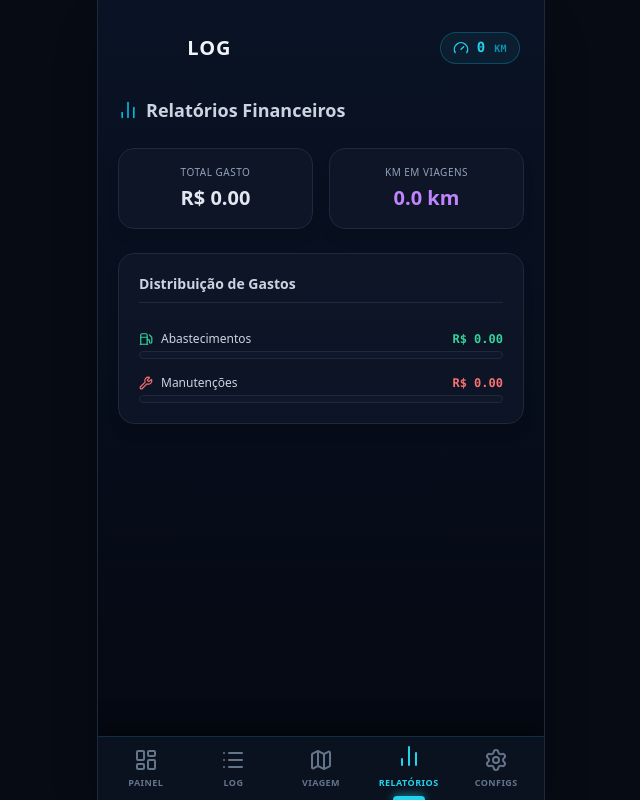
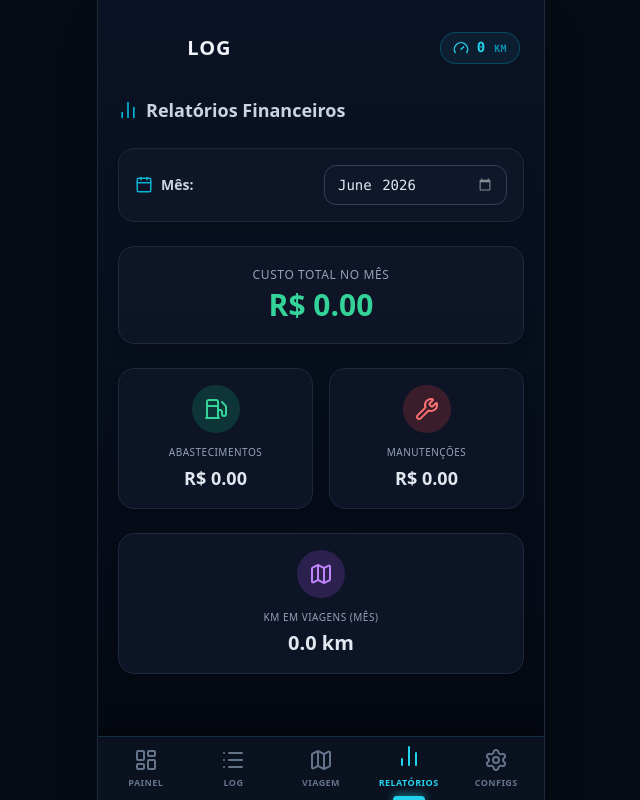
Before and after one commit to JicsDev/motolog, a React (Vite) app: page / in a window 1280 px wide. Both pictures are taken after a click on the button "RELATÓRIOS". Shown: the whole page, without its empty margins (319-959 px from the left). Built offline with nearby package versions, Linux system fonts and the light colour scheme.

Commit message:
Atualizando

```diff
--- a/src/App.jsx
+++ b/src/App.jsx
@@ -339,9 +339,17 @@ function TabLog({ entries, onSelectEntry }) {
 
 // === NOVA TELA DE RELATÓRIOS FUNCIONAL ===
 function TabRelatorios({ entries }) {
-  const totalAbastecimento = entries.filter(e => e.type === 'abastecimento').reduce((acc, curr) => acc + (curr.valorTotal || 0), 0);
-  const totalDespesa = entries.filter(e => e.type === 'despesa').reduce((acc, curr) => acc + (curr.valor || 0), 0);
-  const totalViagemKm = entries.filter(e => e.type === 'viagem').reduce((acc, curr) => acc + (curr.kmRodados || 0), 0);
+  const [mesSelecionado, setMesSelecionado] = useState(new Date().toISOString().slice(0, 7)); // Formato YYYY-MM
+
+  // Filtra as entradas para somar apenas os valores do mês escolhido
+  const entradasDoMes = entries.filter(entry => {
+    if (!entry.date) return false;
+    return entry.date.startsWith(mesSelecionado);
+  });
+
+  const totalAbastecimento = entradasDoMes.filter(e => e.type === 'abastecimento').reduce((acc, curr) => acc + (curr.valorTotal || 0), 0);
+  const totalDespesa = entradasDoMes.filter(e => e.type === 'despesa').reduce((acc, curr) => acc + (curr.valor || 0), 0);
+  const totalViagemKm = entradasDoMes.filter(e => e.type === 'viagem').reduce((acc, curr) => acc + (curr.kmRodados || 0), 0);
   const totalGasto = totalAbastecimento + totalDespesa;
 
   return (
@@ -350,41 +358,45 @@ function TabRelatorios({ entries }) {
         <BarChart2 className="mr-2 text-cyan-500" size={20} /> Relatórios Financeiros
       </h2>
 
+      {/* Filtro de Mês */}
+      <div className="bg-[#0f172a]/80 backdrop-blur-md border border-slate-800 rounded-2xl p-4 flex items-center justify-between shadow-lg">
+        <div className="flex items-center text-slate-300">
+          <Calendar size={18} className="mr-2 text-cyan-500" />
+          <span className="text-sm font-bold">Mês:</span>
+        </div>
+        <input
+          type="month"
+          value={mesSelecionado}
+          onChange={(e) => setMesSelecionado(e.target.value)}
+          className="bg-slate-900 border border-slate-700 text-slate-200 rounded-xl py-2 px-3 focus:outline-none focus:border-cyan-500 font-mono text-sm"
+        />
+      </div>
+
+      {/* Total Geral do Mês */}
+      <div className="bg-[#0f172a]/80 backdrop-blur-md border border-slate-800 rounded-2xl p-5 flex flex-col items-center justify-center shadow-lg">
+        <span className="text-xs text-slate-400 uppercase tracking-wider mb-1">Custo Total no Mês</span>
+        <span className="text-3xl font-black text-emerald-400">R$ {totalGasto.toFixed(2)}</span>
+      </div>
+
+      {/* Blocos Individuais */}
       <div className="grid grid-cols-2 gap-4">
-        <div className="bg-[#0f172a]/80 backdrop-blur-md border border-slate-800 rounded-2xl p-4 flex flex-col items-center justify-center shadow-lg">
-          <span className="text-[10px] text-slate-400 uppercase tracking-wider mb-1">Total Gasto</span>
-          <span className="text-xl font-bold text-slate-200">R$ {totalGasto.toFixed(2)}</span>
+        <div className="bg-slate-900/80 border border-slate-800 rounded-2xl p-4 flex flex-col items-center shadow-lg transition-colors hover:border-emerald-500/50">
+          <div className="bg-emerald-500/20 p-3 rounded-full text-emerald-400 mb-3"><Fuel size={24} /></div>
+          <span className="text-[10px] text-slate-400 uppercase tracking-wider mb-1 text-center">Abastecimentos</span>
+          <span className="text-lg font-bold text-slate-200">R$ {totalAbastecimento.toFixed(2)}</span>
         </div>
-        <div className="bg-[#0f172a]/80 backdrop-blur-md border border-slate-800 rounded-2xl p-4 flex flex-col items-center justify-center shadow-lg">
-          <span className="text-[10px] text-slate-400 uppercase tracking-wider mb-1">Km em Viagens</span>
-          <span className="text-xl font-bold text-purple-400">{totalViagemKm.toFixed(1)} km</span>
+
+        <div className="bg-slate-900/80 border border-slate-800 rounded-2xl p-4 flex flex-col items-center shadow-lg transition-colors hover:border-red-500/50">
+          <div className="bg-red-500/20 p-3 rounded-full text-red-400 mb-3"><Wrench size={24} /></div>
+          <span className="text-[10px] text-slate-400 uppercase tracking-wider mb-1 text-center">Manutenções</span>
+          <span className="text-lg font-bold text-slate-200">R$ {totalDespesa.toFixed(2)}</span>
         </div>
       </div>
 
-      <div className="bg-[#0f172a]/80 backdrop-blur-md border border-slate-800 rounded-2xl p-5 shadow-lg space-y-5">
-        <h3 className="text-sm font-bold text-slate-300 border-b border-slate-800 pb-2">Distribuição de Gastos</h3>
-
-        <div className="space-y-4 pt-2">
-          <div>
-            <div className="flex justify-between text-xs mb-1">
-              <span className="text-slate-300 flex items-center"><Fuel size={14} className="text-emerald-400 mr-2"/> Abastecimentos</span>
-              <span className="font-mono text-emerald-400 font-bold">R$ {totalAbastecimento.toFixed(2)}</span>
-            </div>
-            <div className="w-full bg-slate-900 h-2 rounded-full overflow-hidden border border-slate-800">
-              <div className="bg-emerald-500 h-full rounded-full" style={{ width: totalGasto > 0 ? `${(totalAbastecimento/totalGasto)*100}%` : '0%' }}></div>
-            </div>
-          </div>
-
-          <div>
-            <div className="flex justify-between text-xs mb-1">
-              <span className="text-slate-300 flex items-center"><Wrench size={14} className="text-red-400 mr-2"/> Manutenções</span>
-              <span className="font-mono text-red-400 font-bold">R$ {totalDespesa.toFixed(2)}</span>
-            </div>
-            <div className="w-full bg-slate-900 h-2 rounded-full overflow-hidden border border-slate-800">
-              <div className="bg-red-500 h-full rounded-full" style={{ width: totalGasto > 0 ? `${(totalDespesa/totalGasto)*100}%` : '0%' }}></div>
-            </div>
-          </div>
-        </div>
+      <div className="bg-slate-900/80 border border-slate-800 rounded-2xl p-4 flex flex-col items-center shadow-lg transition-colors hover:border-purple-500/50">
+          <div className="bg-purple-500/20 p-3 rounded-full text-purple-400 mb-3"><Map size={24} /></div>
+          <span className="text-[10px] text-slate-400 uppercase tracking-wider mb-1">Km em Viagens (Mês)</span>
+          <span className="text-xl font-bold text-slate-200">{totalViagemKm.toFixed(1)} km</span>
       </div>
     </div>
   );
```
